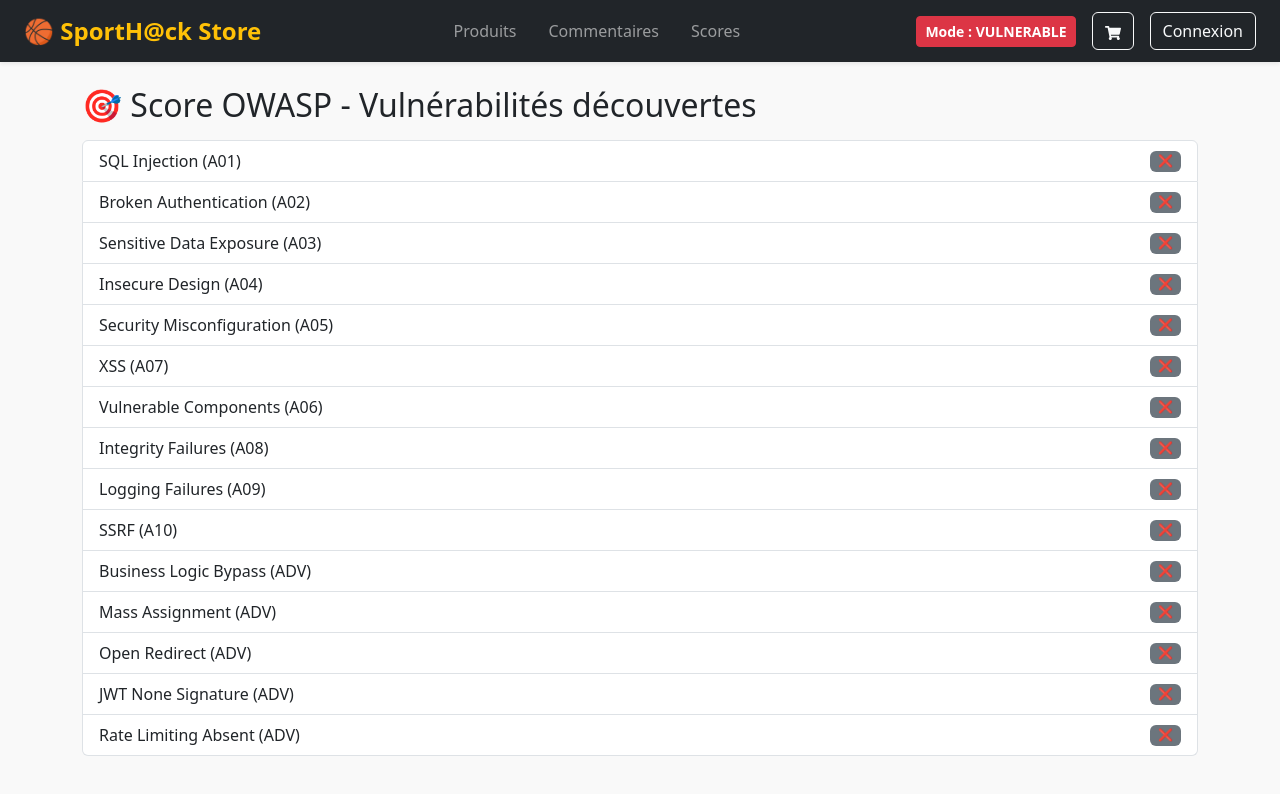
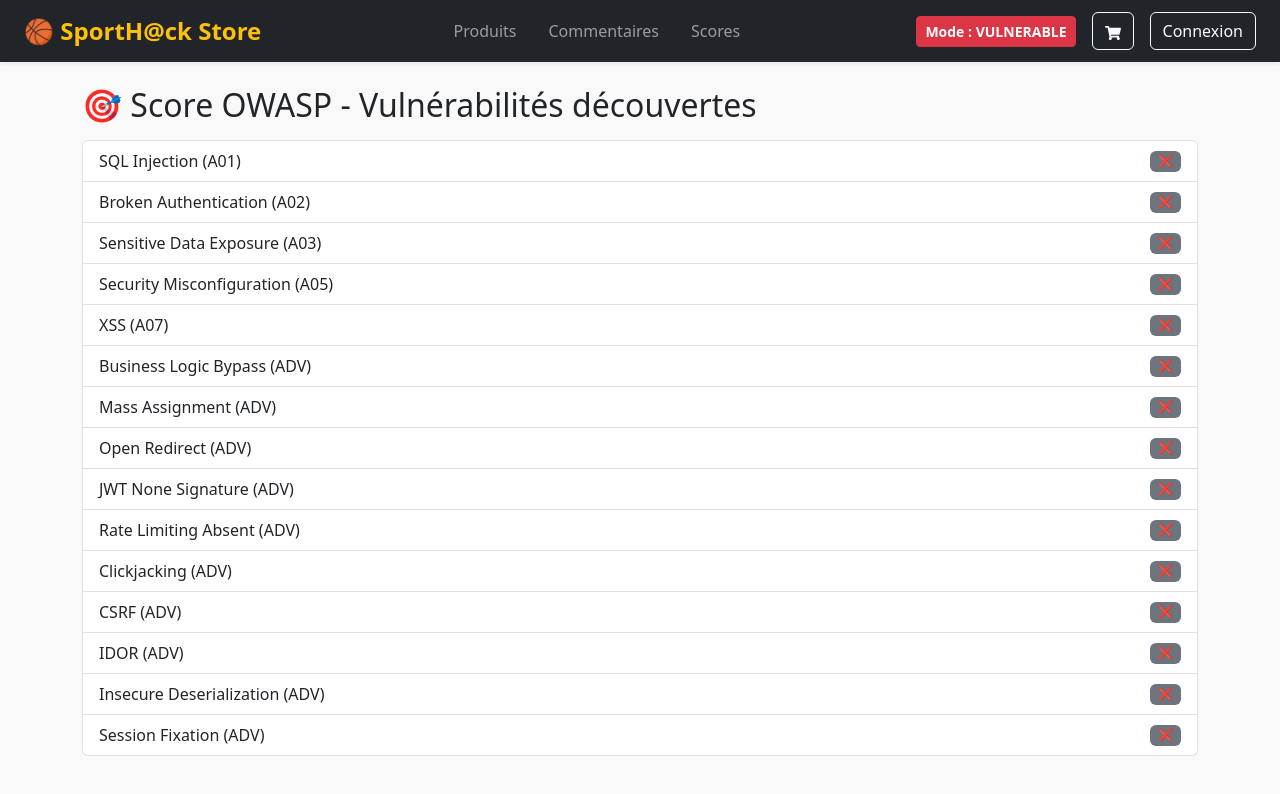
Before and after one commit to JulieMontoux/SportHack-Store, a React (Create React App) app in the folder frontend/: page /#/scores in a window 1280 px wide. Shown: the top 794 px of the page. Built offline with nearby package versions, Linux system fonts and the light colour scheme.

Commit message:
fix : score page

```diff
--- a/frontend/src/pages/ScorePage.js
+++ b/frontend/src/pages/ScorePage.js
@@ -18,11 +18,6 @@ const allChallenges = [
     link: "/SportHack-Store/docs/vulnerabilities/3_sensitive-data-exposure.md",
   },
   {
-    label: "Insecure Design (A04)",
-    key: "insecure_design",
-    link: "/SportHack-Store/docs/vulnerabilities/insecure-deserialization.md",
-  },
-  {
     label: "Security Misconfiguration (A05)",
     key: "security_misconfig",
     link: "/SportHack-Store/docs/vulnerabilities/4_security-misconfiguration.md",
@@ -31,26 +26,6 @@ const allChallenges = [
     label: "XSS (A07)",
     key: "xss_triggered",
     link: "/SportHack-Store/docs/vulnerabilities/5_xss.md",
-  },
-  {
-    label: "Vulnerable Components (A06)",
-    key: "vulnerable_components_loaded",
-    link: "/SportHack-Store/docs/vulnerabilities/vulnerable_components.md",
-  },
-  {
-    label: "Integrity Failures (A08)",
-    key: "integrity_failures",
-    link: "/SportHack-Store/docs/vulnerabilities/integrity_failures.md",
-  },
-  {
-    label: "Logging Failures (A09)",
-    key: "logging_failure",
-    link: "/SportHack-Store/docs/vulnerabilities/logging_failures.md",
-  },
-  {
-    label: "SSRF (A10)",
-    key: "ssrf_attempt",
-    link: "/SportHack-Store/docs/vulnerabilities/ssrf.md",
   },
   {
     label: "Business Logic Bypass (ADV)",
@@ -77,6 +52,31 @@ const allChallenges = [
     key: "rate_limiting_absent",
     link: "/SportHack-Store/docs/vulnerabilities/10_rate-limiting.md",
   },
+  {
+    label: "Clickjacking (ADV)",
+    key: "clickjacking_attempt",
+    link: "/SportHack-Store/docs/vulnerabilities/clickjacking.md",
+  },
+  {
+    label: "CSRF (ADV)",
+    key: "csrf_attempt",
+    link: "/SportHack-Store/docs/vulnerabilities/csrf.md",
+  },
+  {
+    label: "IDOR (ADV)",
+    key: "idor_triggered",
+    link: "/SportHack-Store/docs/vulnerabilities/idor.md",
+  },
+  {
+    label: "Insecure Deserialization (ADV)",
+    key: "insecure_deserialization",
+    link: "/SportHack-Store/docs/vulnerabilities/insecure-deserialization.md",
+  },
+  {
+    label: "Session Fixation (ADV)",
+    key: "session_fixation",
+    link: "/SportHack-Store/docs/vulnerabilities/session-fixation.md",
+  }
 ];
 
 const ScorePage = () => {
```
